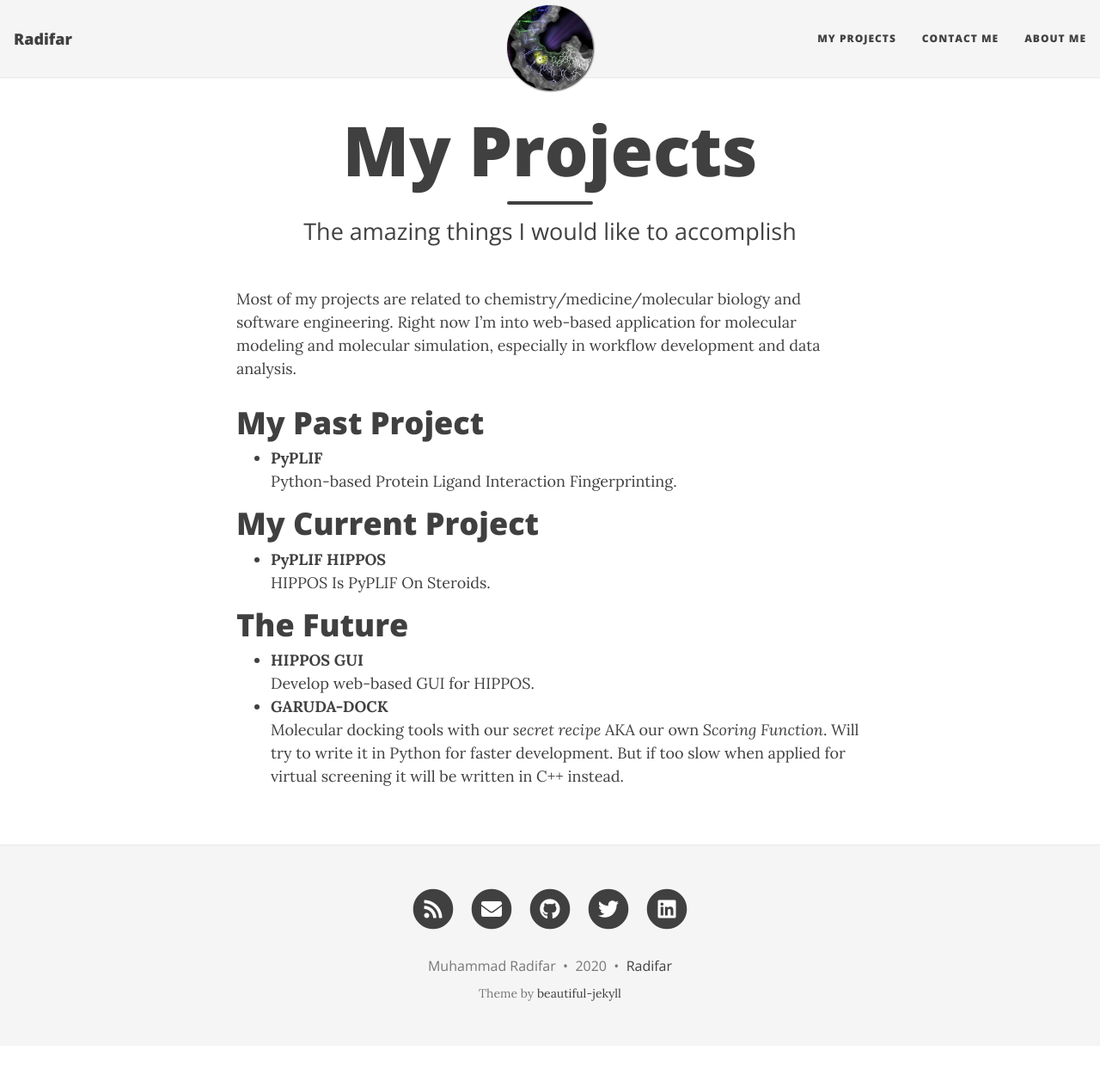
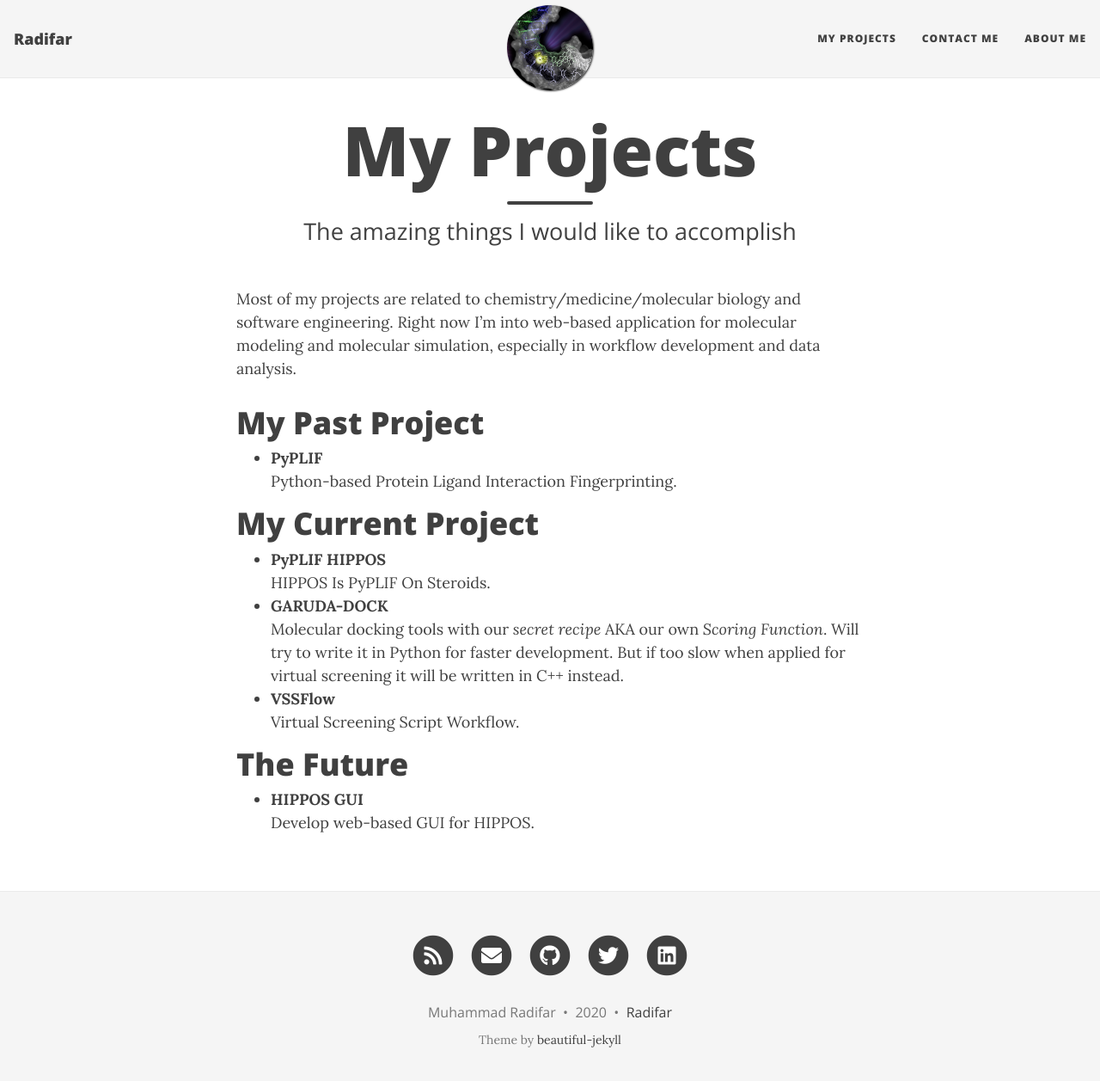
Before and after one commit to radifar/radifar.github.io, a Jekyll site: the page built from myproject.md, in a window 1280 px wide and 1270 px high. Shown: the top 1257 px of the window at 86% size. Built offline with Jekyll 4.4.1, drawn with Linux system fonts in a browser that asks for light colours; nearby versions of some CDN libraries.

Commit message:
update myproject

```diff
--- a/myproject.md
+++ b/myproject.md
@@ -17,13 +17,15 @@ molecular simulation, especially in workflow development and data analysis.
 
 * **PyPLIF HIPPOS**
   HIPPOS Is PyPLIF On Steroids.
+* **GARUDA-DOCK**
+  Molecular docking tools with our *secret recipe* AKA
+our own *Scoring Function*. Will try to write it in Python for faster
+development. But if too slow when applied for virtual screening it will
+be written in C++ instead.
+* **VSSFlow**
+  Virtual Screening Script Workflow.
 
 # The Future
 
 * **HIPPOS GUI**
   Develop web-based GUI for HIPPOS.
-* **GARUDA-DOCK**
-  Molecular docking tools with our *secret recipe* AKA
-our own *Scoring Function*. Will try to write it in Python for faster
-development. But if too slow when applied for virtual screening it will
-be written in C++ instead.
```
